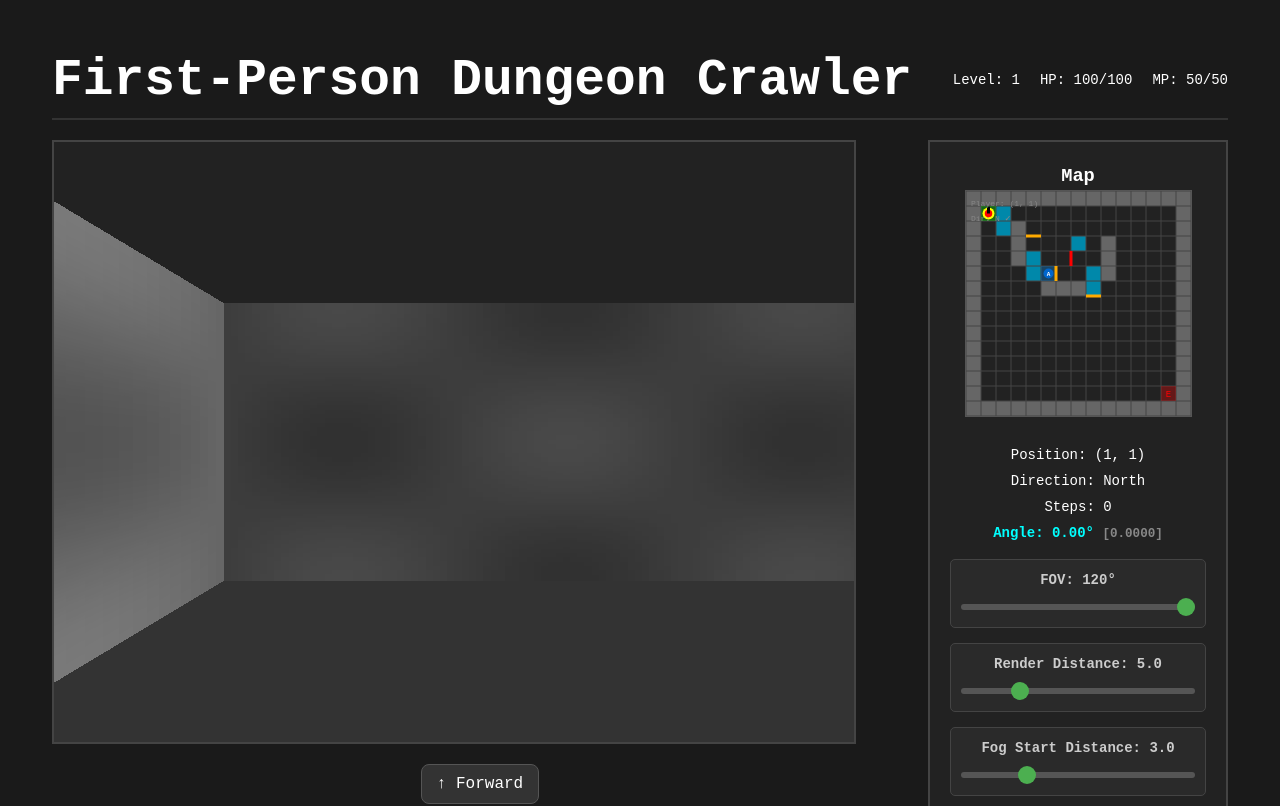
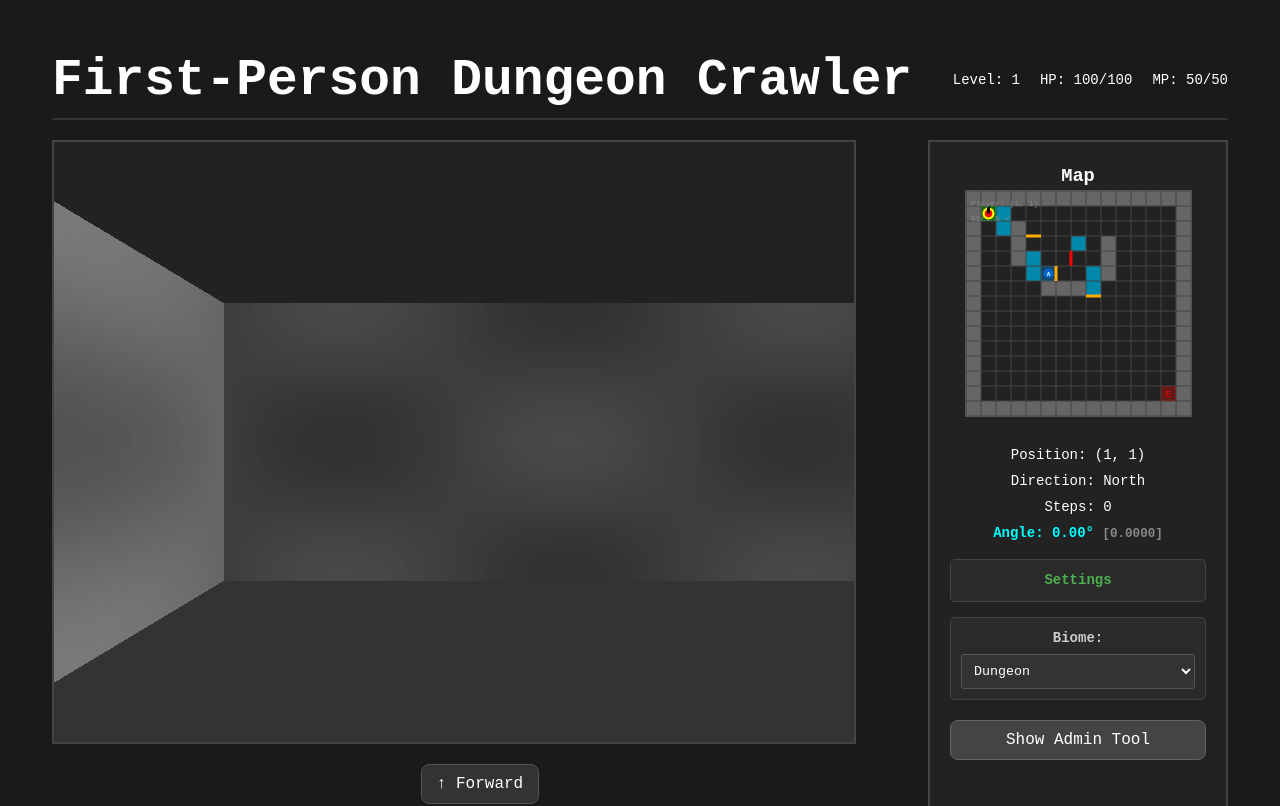
Before and after one commit to CaptainChrispy/senseless, a Vue app: page / in a window 1280 px wide. Shown: the top 806 px of the page. Built offline with nearby package versions, Linux system fonts and the light colour scheme.

Commit message:
Update GameView to have a collapsible for settings

```diff
--- a/src/components/GameView.vue
+++ b/src/components/GameView.vue
@@ -61,6 +61,9 @@
             {{ player.isMoving ? 'Moving...' : 'Turning...' }}
           </p>
 
+          <details class="settings-panel">
+            <summary>Settings</summary>
+            <div class="settings-content">
               <div class="fov-control">
                 <label for="fovSlider">FOV: {{ fovDegrees }}°</label>
                 <input
@@ -101,6 +104,8 @@
                   class="fov-slider"
                 />
               </div>
+            </div>
+          </details>
 
           <div class="biome-control">
             <label for="biomeSelect">Biome:</label>
@@ -818,12 +823,40 @@ export default {
   margin: 5px 0;
 }
 
+.settings-panel {
+  margin: 15px 0;
+  border: 1px solid #444;
+  border-radius: 5px;
+  background-color: #2a2a2a;
+}
+
+.settings-panel summary {
+  padding: 10px;
+  cursor: pointer;
+  font-weight: bold;
+  color: #4CAF50;
+  user-select: none;
+  list-style: none;
+}
+
+.settings-panel summary::-webkit-details-marker {
+  display: none;
+}
+
+.settings-panel summary:hover {
+  background-color: #333;
+}
+
+.settings-content {
+  padding: 0 10px 10px 10px;
+}
+
 .fov-control {
   margin: 15px 0;
   padding: 10px;
   border: 1px solid #444;
   border-radius: 5px;
-  background-color: #2a2a2a;
+  background-color: #222;
 }
 
 .fov-control label {
```
Lines whose indentation alone changed are shown as unchanged.
